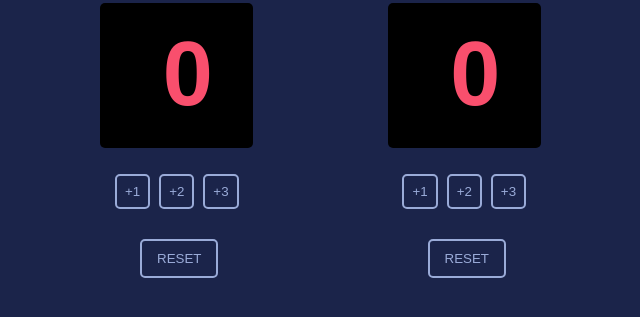
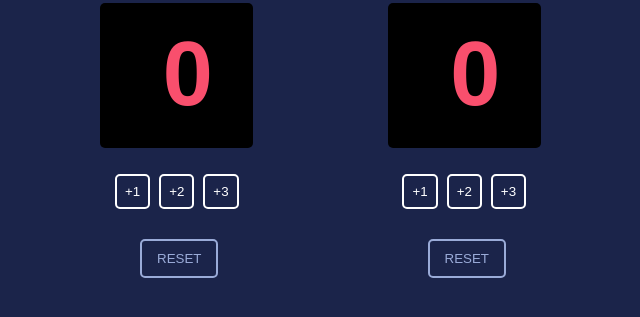
Before and after one commit to vijayaratlakota/Basketball-game-counter, a website built with Vite: page index.html in a window 1280 px wide. Shown: the part 137-454 px from the top of the page, without its empty margins (317-957 px from the left). Built offline with nearby package versions, Linux system fonts and the light colour scheme; a web font is replaced by a local one.

Commit message:
change color

```diff
--- a/index.css
+++ b/index.css
@@ -17,8 +17,8 @@ body {
 #homeplus1, #homeplus2, #homeplus3, #guestplus1 , #guestplus2 , #guestplus3{
     font-family: 'Cursed Timer ULiL', sans-serif;
     background-color: #1B244A;
-    color: #9AABD8;
-    border: #9AABD8 2px solid;
+    color: #ffffff;
+    border: #ffffff 2px solid;
     padding: 8px 8px 8px 8px;
     margin-right: 5px;
     border-radius: 5px;
```
